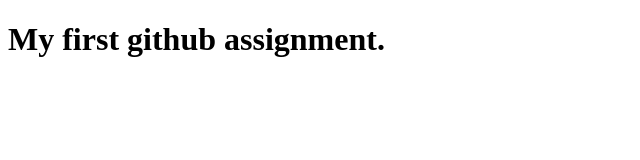
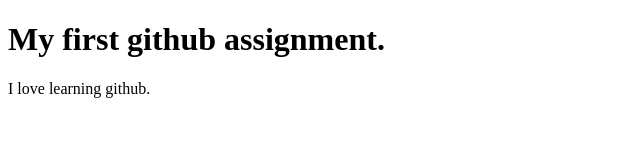
Before and after one commit to Sharmin-rangrej/assignno9, a plain HTML site: page index.html in a window 1280 px wide. Shown: the whole page, without its empty margins (0-640 px from the left). Drawn offline with Linux system fonts and the light colour scheme.

Commit message:
line added

```diff
--- a/index.html
+++ b/index.html
@@ -6,5 +6,6 @@
 </head>
 <body>
     <h1>My first github assignment.</h1>
+    I love learning github.
 </body>
 </html>
```
